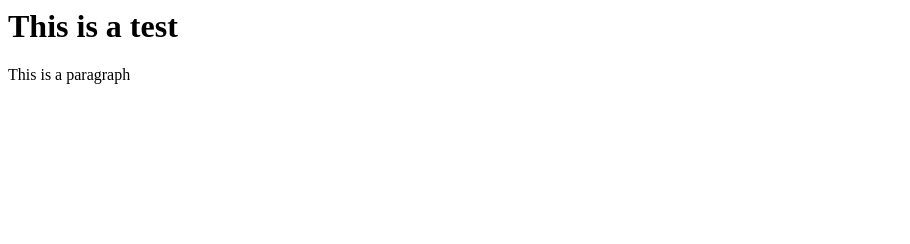
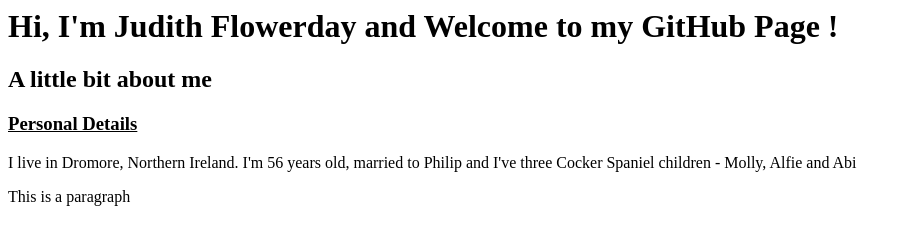
Before and after one commit to JudeFlowerday/html_site, a plain HTML site: page index.html in a window 1280 px wide. Shown: the whole page, without its empty margins (0-910 px from the left). Drawn offline with Linux system fonts and the light colour scheme.

Commit message:
Update index.html

```diff
--- a/index.html
+++ b/index.html
@@ -1,2 +1,10 @@
-<h1> This is a test </h1>
+<h1><b>Hi, I'm Judith Flowerday and Welcome to my GitHub Page ! </b></h1>
+
+<h2>A little bit about me</h2>
+<h3><u>Personal Details</u></h3>
+
+I live in Dromore, Northern Ireland.
+
+I'm 56 years old, married to Philip and I've three Cocker Spaniel children - Molly, Alfie and Abi
+
 <p> This is a paragraph </p>
```
